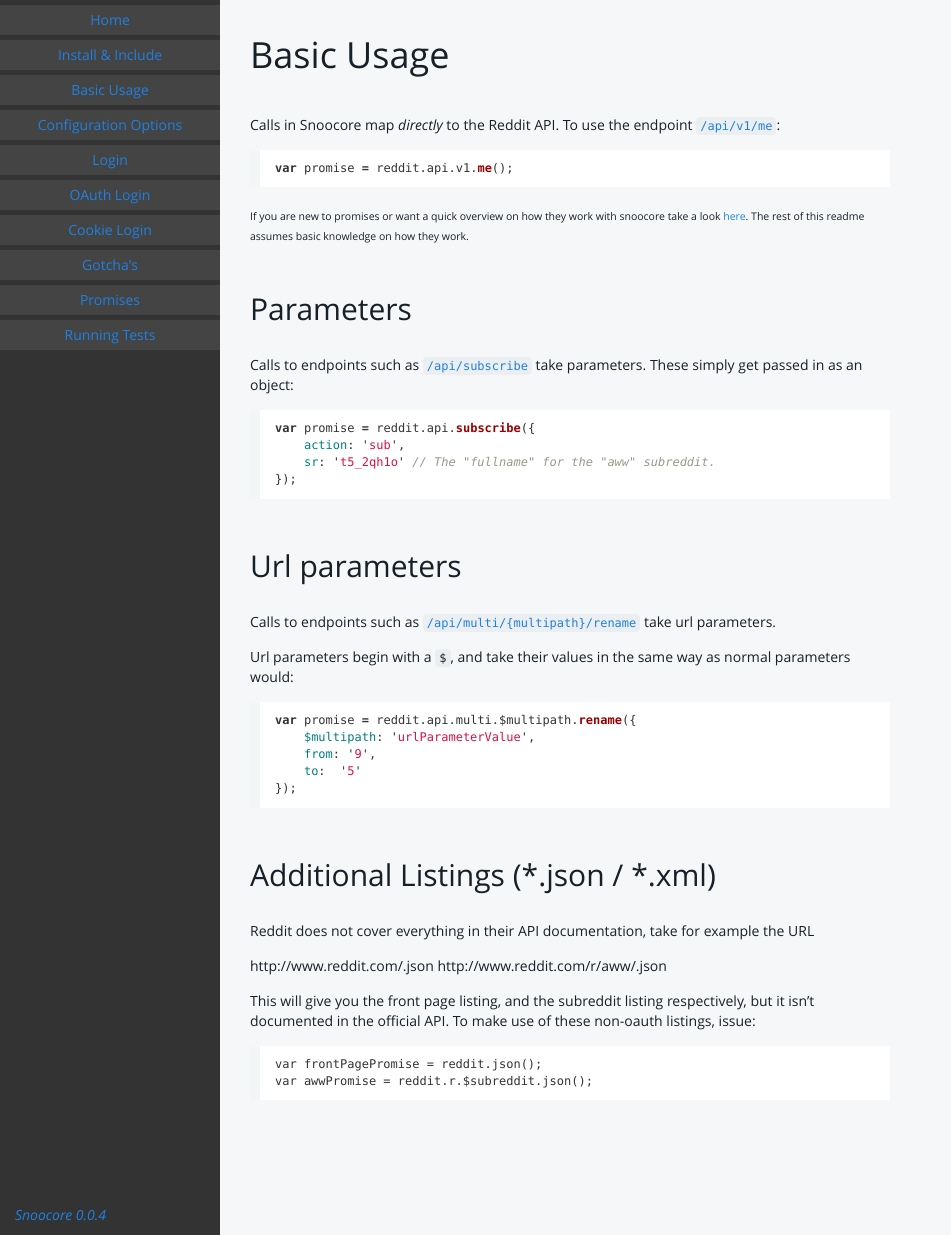
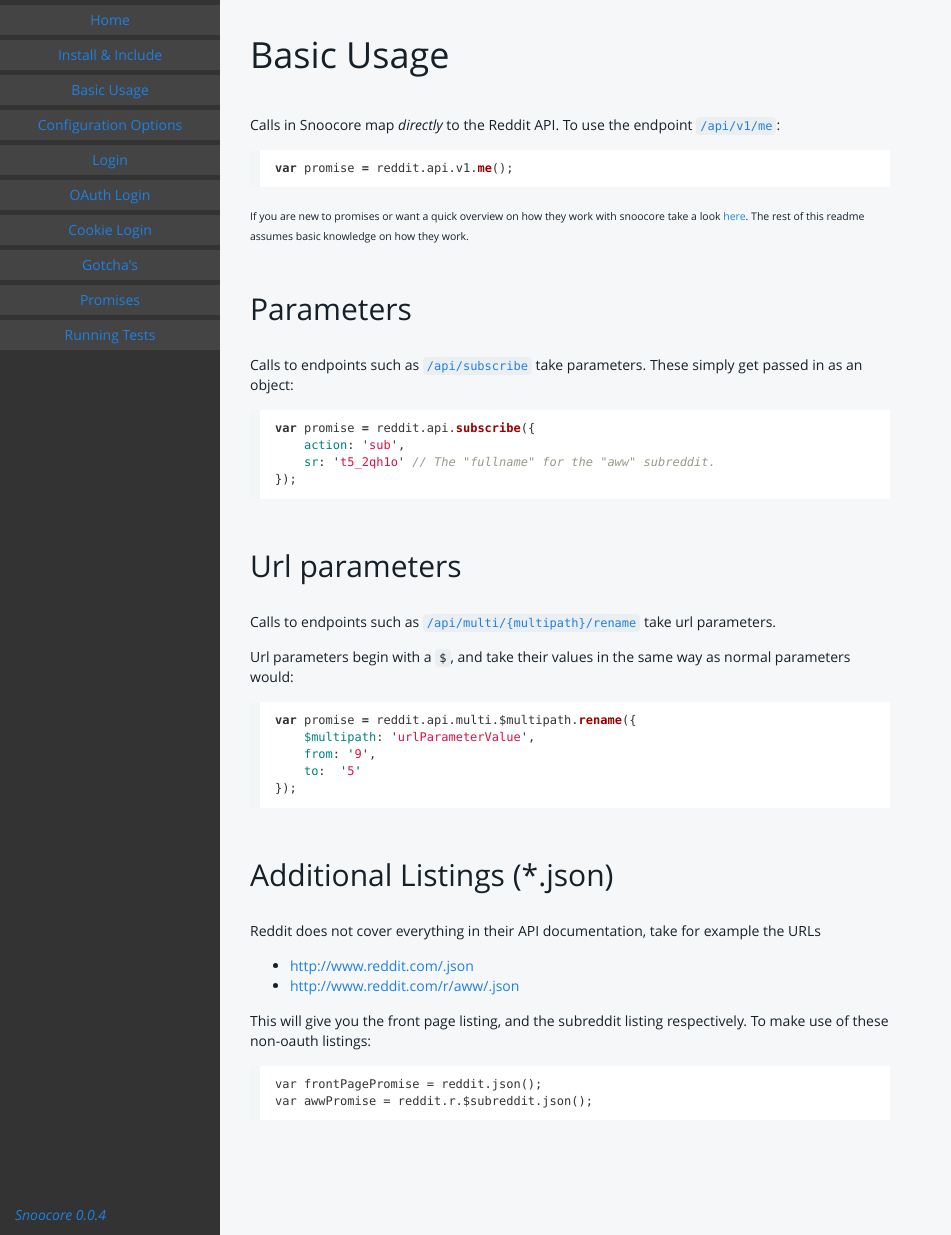
Before and after one commit to terryma/snoocore, a Jekyll site: the page built from basicUsage.md, in a window 1280 px wide. Shown: the whole page, without its empty margins (0-951 px from the left). Built offline with Jekyll 4.4.1, drawn with Linux system fonts in a browser that asks for light colours; Markdown is read by kramdown in place of the engine named in the settings.

Commit message:
fixed link formatting

````diff
--- a/basicUsage.md
+++ b/basicUsage.md
@@ -38,14 +38,14 @@ var promise = reddit.api.multi.$multipath.rename({
 });
 ```
 
-## Additional Listings (*.json / *.xml)
+## Additional Listings (*.json)
 
-Reddit does not cover everything in their API documentation, take for example the URL
+Reddit does not cover everything in their API documentation, take for example the URLs
 
-http://www.reddit.com/.json
-http://www.reddit.com/r/aww/.json
+ - [http://www.reddit.com/.json](http://www.reddit.com/.json)
+ - [http://www.reddit.com/r/aww/.json](http://www.reddit.com/r/aww/.json)
 
-This will give you the front page listing, and the subreddit listing respectively, but it isn't documented in the official API. To make use of these non-oauth listings, issue:
+This will give you the front page listing, and the subreddit listing respectively. To make use of these non-oauth listings:
 
 ```
 var frontPagePromise = reddit.json();
````
